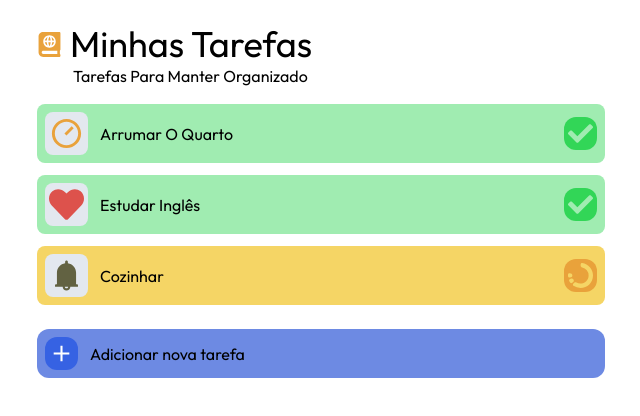
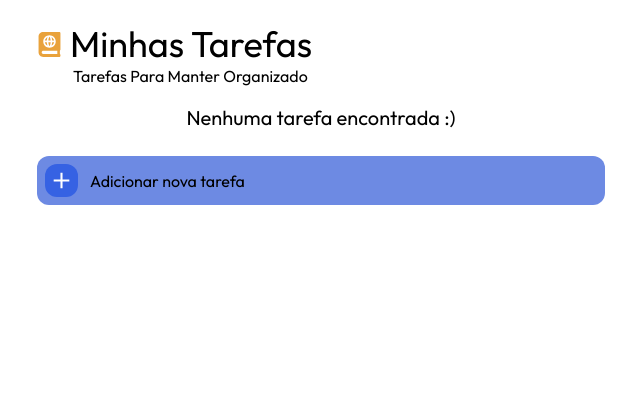
Before and after one commit to Igorwalace/Lista-de-Tarefas, a Next.js app: page / in a window 1280 px wide. Shown: the top 416 px of the page, without its empty margins (319-959 px from the left). Built offline with nearby package versions, Linux system fonts and the light colour scheme.

Commit message:
add not find

```diff
--- a/src/app/pages/componentes/listaDasTarefas.tsx
+++ b/src/app/pages/componentes/listaDasTarefas.tsx
@@ -37,6 +37,9 @@ const listaDasTarefas = ({ arrayTarefas, setArrayTarefas, setModalDetails, modal
     return (
         <>
             <div className="py-4 flex flex-col justify-center items-center gap-3">
+                {arrayTarefas.length === 0 &&
+                    <h1 className='text-xl' >Nenhuma tarefa encontrada :)</h1>
+                }
                 {arrayTarefas.map((info: any) => (
                     <div
                         key={info.id}
--- a/src/app/pages/home.jsx
+++ b/src/app/pages/home.jsx
@@ -12,32 +12,7 @@ const Home = () => {
     const [isDelete, setIsDelete] = useState(false);
     const [modalDetails, setModalDetails] = useState(false);
     const [taskDetails, setTaskDetails] = useState([]);
-    const [arrayTarefas, setArrayTarefas] = useState([
-        {
-            id: 1,
-            title: 'Arrumar o quarto',
-            value: 'Completed',
-            description:
-                'Lorem ipsum dolor sit amet, consectetur adipiscing elit. Aliquam imperdiet erat id lorem tristique vehicula. Nunc quis ornare justo, sed volutpat liber',
-            icon: 'Timer'
-        },
-        {
-            id: 4,
-            title: 'Estudar Inglês',
-            value: 'Completed',
-            description:
-                'Lorem ipsum dolor sit amet, consectetur adipiscing elit. Aliquam imperdiet erat id lorem tristique vehicula. Nunc quis ornare justo, sed volutpat liber',
-            icon: 'Pensando'
-        },
-        {
-            id: 21,
-            title: 'Cozinhar',
-            value: 'Progress',
-            description:
-                'Lorem ipsum dolor sit amet, consectetur adipiscing elit. Aliquam imperdiet erat id lorem tristique vehicula. Nunc quis ornare justo, sed volutpat liber',
-            icon: '3p'
-        },
-    ]);
+    const [arrayTarefas, setArrayTarefas] = useState([]);
 
     const [title, setTitle] = useState('');
     const [description, setDescription] = useState('');
```
